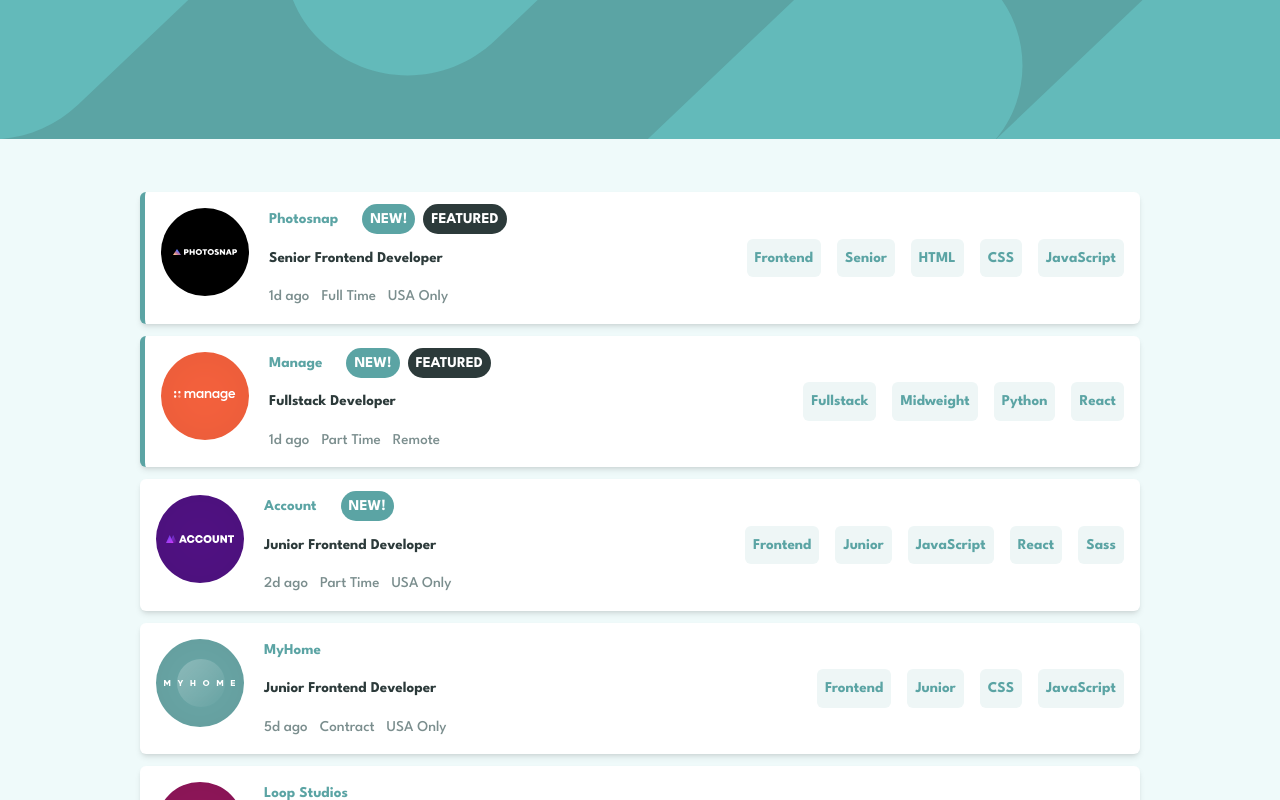
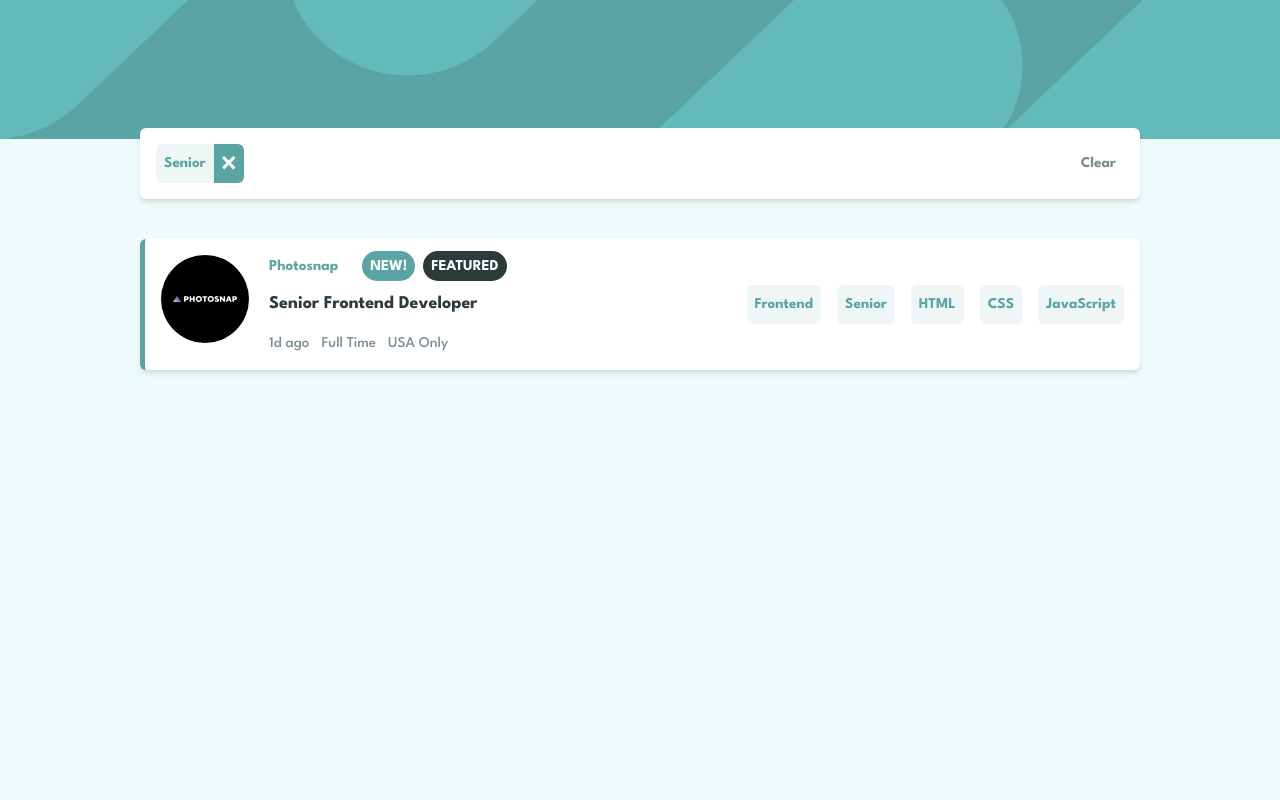
Before and after one commit to Jenny-Eikens/job-listings, a Next.js app: page / in a window 1280 px wide. Both pictures are taken after a click on the button "Senior". Shown: the top 800 px of the page. Built offline with nearby package versions, Linux system fonts and the light colour scheme.

Commit message:
Add filtering

```diff
--- a/app/components/Job.tsx
+++ b/app/components/Job.tsx
@@ -3,11 +3,12 @@
 
 interface JobProps {
   listing: Listing
+  addFilter: (filter: string) => void
 }
 
 // const generateId = () => crypto.randomUUID()
 
-const Job = ({ listing }: JobProps) => {
+const Job = ({ listing, addFilter }: JobProps) => {
   return (
     <>
       <div
@@ -35,16 +36,35 @@
             )}
           </div>
         </div>
-        <h2 className="position flex items-center font-[700] text-v-dark-cyan">
+        <h2 className="position flex items-center text-lg font-[700] text-v-dark-cyan">
           {listing.position}
         </h2>
-        <div className="job-info space-x-3">
-          <span className="posted-at">{listing.postedAt}</span>
-          <span className="contract">{listing.contract}</span>
-          <span className="location">{listing.location}</span>
+        <div className="job-info">
+          <div className="space-x-3">
+            <span className="posted-at">{listing.postedAt}</span>
+            <span className="contract">{listing.contract}</span>
+            <span className="location">{listing.location}</span>
+          </div>
+          <hr className="my-4 bg-v-dark-cyan md:hidden" />
         </div>
+
+        {/* MAJOR LEARNING MOMENT: see mapping below */}
         <div className="skills flex flex-wrap gap-[1rem] font-[700] md:justify-end">
-          <button className="skill">{listing.role}</button>
+          {[
+            listing.role,
+            listing.level,
+            ...listing.languages,
+            ...listing.tools,
+          ].map((skill, index) => (
+            <button
+              key={index}
+              className="skill"
+              onClick={() => addFilter(skill)}
+            >
+              {skill}
+            </button>
+          ))}
+          {/* <button className="skill">{listing.role}</button>
           <button className="skill">{listing.level}</button>
           {listing.languages.map((language, index) => (
             <button key={index} className="skill">
@@ -57,7 +77,7 @@
               <button key={index} className="skill">
                 {tool}
               </button>
-            ))}
+            ))} */}
         </div>
       </div>
     </>
--- a/app/components/JobList.tsx
+++ b/app/components/JobList.tsx
@@ -1,4 +1,5 @@
-import React from 'react'
+'use client'
+import React, { useEffect, useState } from 'react'
 import Job from './Job'
 
 export interface Listing {
@@ -22,12 +23,71 @@
 }
 
 const JobList = ({ listings }: JobListProps) => {
+  const [filters, setFilters] = useState([])
+  const [filteredJobs, setFilteredJobs] = useState(listings)
+
+  const addFilter = (filter: string) => {
+    if (!filters.includes(filter)) {
+      setFilters([...filters, filter])
+    }
+  }
+
+  const removeFilter = (filter: string) => {
+    setFilters(filters.filter((f) => f !== filter))
+  }
+
+  const clearFilters = () => {
+    setFilters([])
+  }
+
+  useEffect(() => {
+    if (filters.length === 0) {
+      setFilteredJobs(listings)
+      return
+    }
+
+    const matchingJobs = listings.filter((job) => {
+      const jobTags = [job.role, job.level, ...job.languages, ...job.tools]
+      return filters.every((filter) => jobTags.includes(filter))
+    })
+
+    setFilteredJobs(matchingJobs)
+  }, [filters, listings])
+
   return (
     <>
-      <div className="w-full space-y-3">
-        {listings.map((listing: Listing) => (
-          <Job key={listing.id} listing={listing} />
-        ))}
+      <div className="w-full">
+        {filters.length > 0 && (
+          <div className="skills mb-10 mt-[-4rem] flex flex-wrap gap-[1rem] rounded-md bg-white p-4 font-[700] shadow-md">
+            {filters.map((filter, index) => (
+              // overflow-hidden solved issue of right-hand border no longer being rounded due to button
+              <span
+                key={index}
+                className="flex items-center gap-[0.5rem] overflow-hidden rounded-md bg-filter-tablets pl-2 text-primary"
+              >
+                {filter}
+                <button
+                  aria-label={`Remove ${filter} from filters`}
+                  className="flex h-full items-center justify-center bg-primary px-2 transition-colors hover:bg-v-dark-cyan"
+                  onClick={() => removeFilter(filter)}
+                >
+                  <img src="/images/icon-remove.svg" alt="Remove filter icon" />
+                </button>
+              </span>
+            ))}
+            <button
+              className="ml-auto p-2 text-dark-cyan transition-all duration-150 hover:text-primary hover:underline"
+              onClick={() => clearFilters()}
+            >
+              Clear
+            </button>
+          </div>
+        )}
+        <div className="space-y-3">
+          {filteredJobs.map((listing: Listing) => (
+            <Job key={listing.id} listing={listing} addFilter={addFilter} />
+          ))}
+        </div>
       </div>
     </>
   )
--- a/app/page.tsx
+++ b/app/page.tsx
@@ -10,6 +10,8 @@
   - add dot symbol between job info
   - generateId() no longer needed??
   - figure out positioning of logo
+  - fix filters getting squished on mobile screens
+  - fix position of clear button on mobile screens
   */
 }
 
@@ -38,7 +40,7 @@
   return (
     <>
       <div>
-        <main className="m-auto mt-[12rem] flex min-h-[90vh] w-[85vw] max-w-[1000px] items-center justify-center">
+        <main className="m-auto mt-[12rem] flex min-h-[90vh] w-[85vw] max-w-[1000px] justify-center">
           {/* MAIN CONTENT */}
           <JobList listings={listings}></JobList>
         </main>
```
